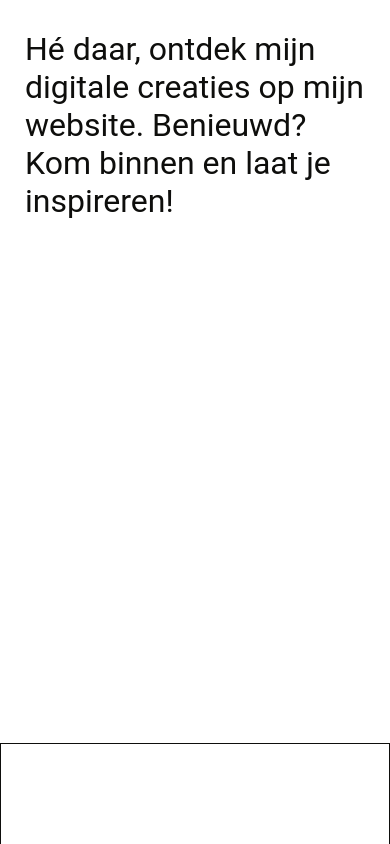
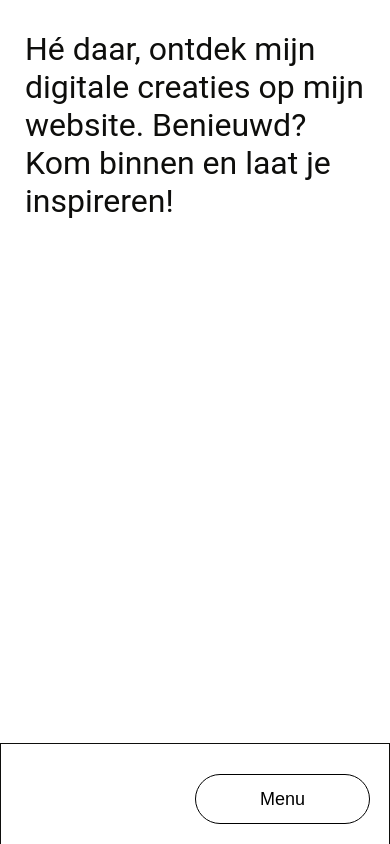
Before and after one commit to LucDictus/portfolio, a React (Create React App) app: page / in a window 390 px wide. Shown: the top 844 px of the page. Built offline with nearby package versions, Linux system fonts and the light colour scheme; the HTML template or start-up script is replaced by a standard one.

Commit message:
navigation

```diff
--- a/src/App.js
+++ b/src/App.js
@@ -1,11 +1,16 @@
 import './App.css';
 
-import Homepage from './components/Homepage/Homepage';
+import Homepage from './components/Homepage/Homepage.js';
+import NavigationMobileButton from './components/navigation/Navigation.js';
 
 function App() {
   return (
     <div className="App">
       <Homepage />
+
+      {/* Add the NavigationMobileButton component here when width is less than 768px */}
+      {window.innerWidth < 768 ? <NavigationMobileButton /> : null}
+
     </div>
   );
 }
--- /dev/null
+++ b/src/components/navigation/Navigation.css
@@ -0,0 +1,52 @@
+.Navigation-mobile-button {
+    width: 100%;
+    height: 100vh;
+}
+.Navigation-mobile-button-open {
+    width: 175px;
+    height: 50px;
+    background-color: #fff;
+    border: 1px solid #000;
+    border-radius: 50px;
+    color: #000;
+    font-size: 18px;
+    position: absolute;
+    right: 20px;
+    bottom: 20px;
+    position: fixed;
+}
+
+.Navigation-mobile-menu {
+    width: 100%;
+    height: 100vh;
+    position: absolute;
+    top: 0;
+    left: 0;
+    background-color: #fff;
+    display: none;
+}
+.Navigation-mobile-menu-items {
+    width: 100%;
+    display: flex;
+    flex-direction: column;
+    gap: 20px;
+    margin-top: 90px;
+    margin-left: 40px;
+}
+.Navigation-mobile-menu-items a {
+    font-size: 32px;
+    text-decoration: none;
+    color: #000;
+}
+.Navigation-mobile-button-close {
+    width: 175px;
+    height: 50px;
+    background-color: #fff;
+    border: 1px solid #000;
+    border-radius: 50px;
+    color: #000;
+    font-size: 18px;
+    position: absolute;
+    bottom: 20px;
+    right: 20px;
+}
--- /dev/null
+++ b/src/components/navigation/Navigation.js
@@ -0,0 +1,52 @@
+import React from "react";
+import "./Navigation.css";
+import { gsap } from "gsap";
+
+
+function NavigationMobileButton() {
+    // const openNavButton = document.querySelector(".Navigation-mobile-button-open");
+    // const closeNavButton = document.querySelector(".Navigation-mobile-button-close");
+    // const navMenu = document.querySelector(".Navigation-mobile-menu");
+    // const navItems = document.querySelectorAll(".Navigation-mobile-menu-items a");
+
+    // var tl = gsap.timeline({ paused: true });
+
+    // tl.to(navMenu, {
+    //     duration: 1,
+    //     opacity: 1,
+    //     height: '100vh', // change this to 100vh for full-height menu
+    //     ease: 'expo.inOut',
+    // })
+    // tl.from(navItems, {
+    //     duration: 1,
+    //     opacity: 0,
+    //     y: 20,
+    //     stagger: 0.1,
+    //     ease: 'expo.inOut',
+    // }, "-=0.5");
+
+    // tl.reverse();
+
+    // openNavButton.addEventListener('click', () => {
+    //     tl.reversed(!tl.reversed());
+    // });
+
+    return (
+        <div className="Navigation-mobile-container">
+            <button className="Navigation-mobile-button-open">Menu</button>
+
+            <div className="Navigation-mobile-menu navigation-animation">
+                <div className="Navigation-mobile-menu-items">
+                    <a href="#home">Home</a>
+                    <a href="#about">About</a>
+                    <a href="#services">Services</a>
+                    <a href="#contact">Contact</a>
+                </div>
+
+                <button className="Navigation-mobile-button-close">Close</button>
+            </div>
+        </div>
+    );
+}
+
+export default NavigationMobileButton;
```
